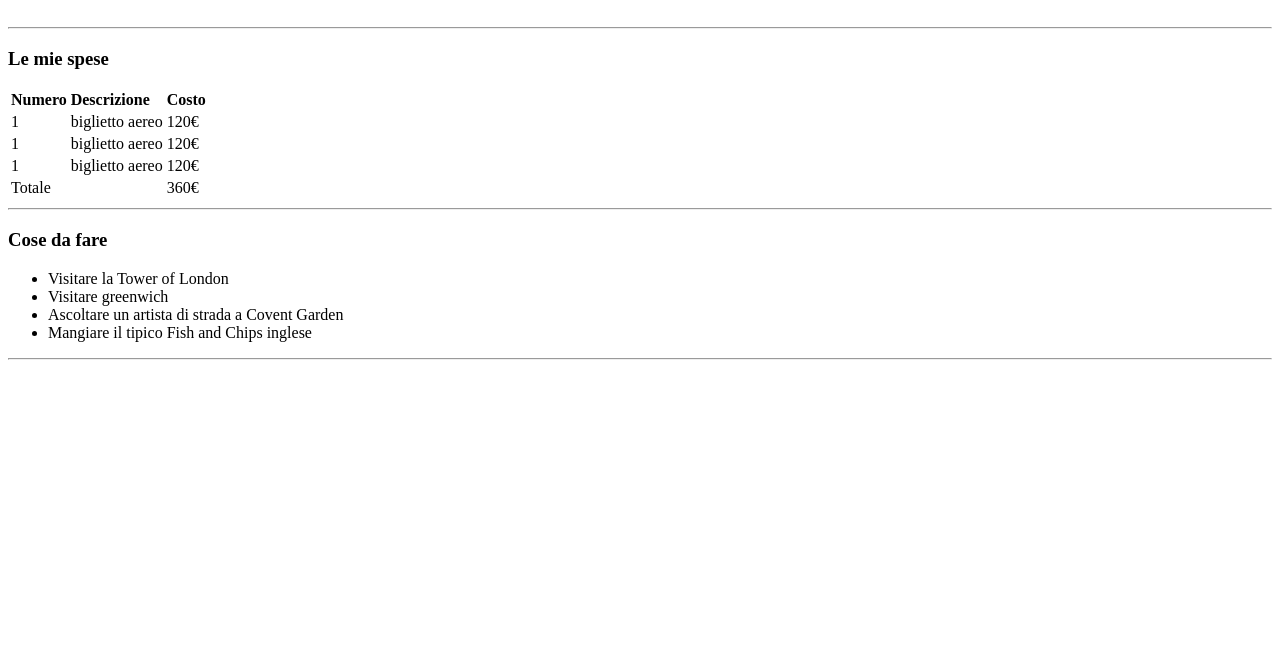
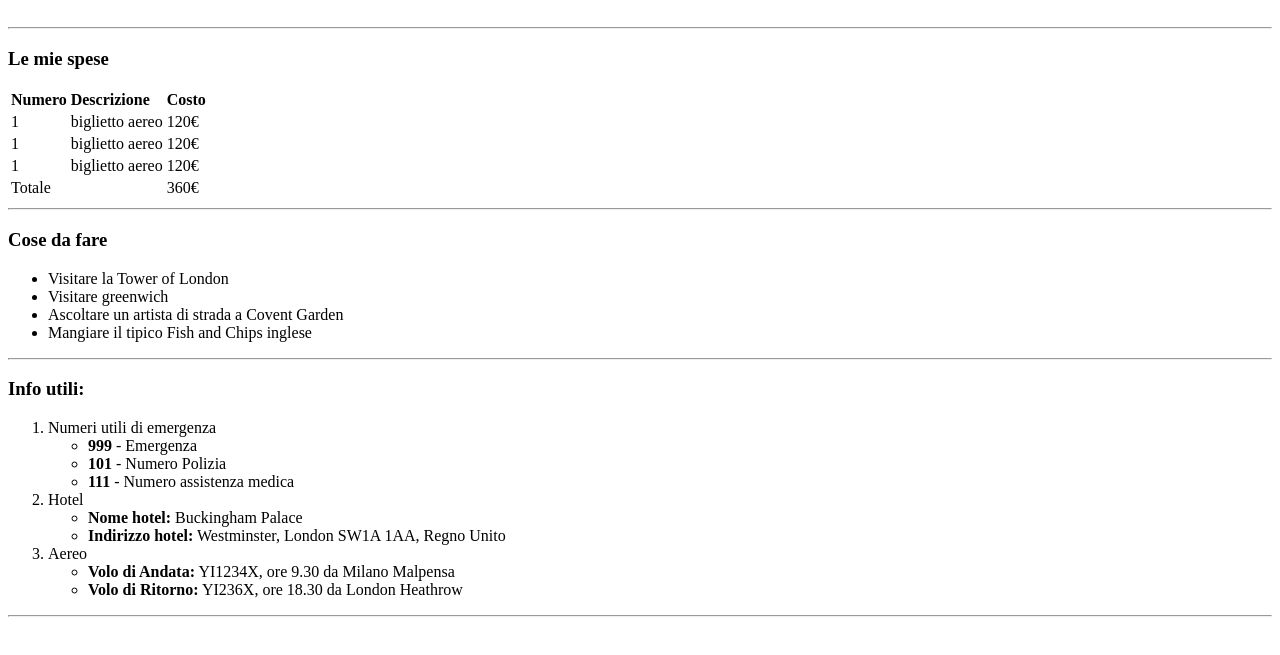
Before and after one commit to valeriomatranga/html-london-trip, a plain HTML site: page img/index.html in a window 1280 px wide. Shown: the part 79-734 px from the top of the page. Drawn offline with Linux system fonts and the light colour scheme.

Commit message:
inserimento sezione info

```diff
--- a/img/index.html
+++ b/img/index.html
@@ -63,6 +63,40 @@
     <hr>
 <!-- sezione itinerario -->
 
+<!-- sezione info -->
+    <section>
+
+        <h3>Info utili:</h3>
+        <ol>
+            <li>Numeri utili di emergenza
+                <ul>
+                    <li><strong>999</strong> - Emergenza</li>
+                    <li><strong>101</strong> - Numero Polizia</li>
+                    <li><strong>111</strong> - Numero assistenza medica</li>
+                </ul>
+            </li>
+
+            <li>Hotel
+                <ul>
+                    <li><strong>Nome hotel:</strong> Buckingham Palace</li>
+                    <li><strong>Indirizzo hotel:</strong> Westminster, London SW1A 1AA, Regno Unito</li>
+                </ul>
+            </li>
+
+            <li>Aereo
+                <ul>
+                    <li><strong>Volo di Andata:</strong> YI1234X, ore 9.30 da Milano Malpensa</li>
+                    <li><strong>Volo di Ritorno:</strong> YI236X, ore 18.30 da London Heathrow</li>
+                </ul>
+            </li>
+        </ol>
+    </section>
+    <hr>
+<!-- /sezione info -->
+
+<!-- immaggini citta -->
+    <h3></h3>
+
 
 
 </body>
```
